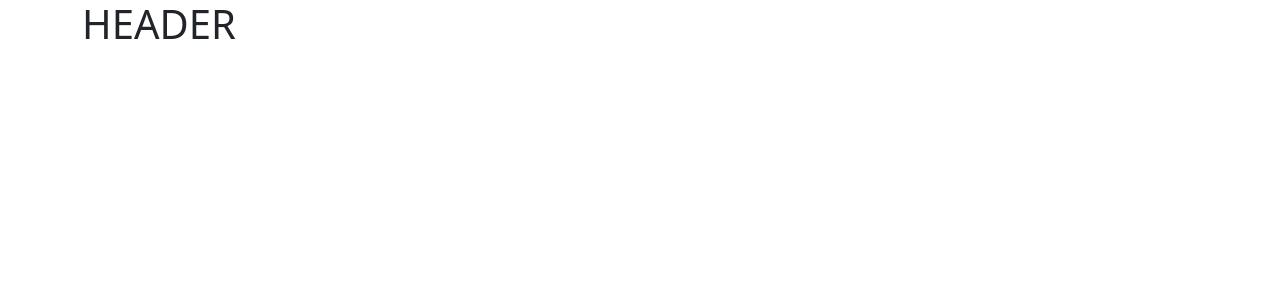
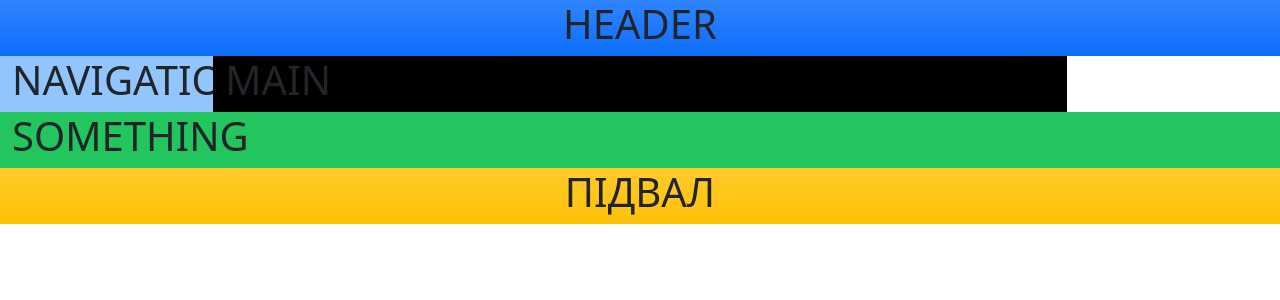
Before and after one commit to VladGrushevoi/learning-typescript, a React (Vite) app in the folder e-journal/: page / in a window 1280 px wide. Shown: the top 300 px of the page. Built offline with nearby package versions, Linux system fonts and the light colour scheme.

Commit message:
add tailwind css

```diff
--- a/e-journal/index.html
+++ b/e-journal/index.html
@@ -5,9 +5,8 @@
   <meta charset="UTF-8" />
   <link rel="icon" type="image/svg+xml" href="/vite.svg" />
   <meta name="viewport" content="width=device-width, initial-scale=1.0" />
-  <link rel="stylesheet" href="https://cdn.jsdelivr.net/npm/bootstrap@5.3.0/dist/css/bootstrap.min.css"
-    integrity="sha384-9ndCyUaIbzAi2FUVXJi0CjmCapSmO7SnpJef0486qhLnuZ2cdeRhO02iuK6FUUVM" crossorigin="anonymous" />
   <title>Vite + React + TS</title>
+  <script src="https://cdn.tailwindcss.com"></script>
 </head>
 
 <body>
--- a/e-journal/package.json
+++ b/e-journal/package.json
@@ -24,6 +24,7 @@
     "eslint": "^8.38.0",
     "eslint-plugin-react-hooks": "^4.6.0",
     "eslint-plugin-react-refresh": "^0.3.4",
+    "tailwindcss": "^3.3.2",
     "typescript": "^5.0.2",
     "vite": "^4.3.9"
   }
--- a/e-journal/src/App.tsx
+++ b/e-journal/src/App.tsx
@@ -5,22 +5,24 @@ function App() {
 
   return (
     <>
-      <Container>
-        <Row>
-          <h1 className="">HEADER</h1>
+      <Container className='h-full' fluid>
+        <Row className="bg-gradient bg-primary text-center h-1/5">
+          <h1 >HEADER</h1>
         </Row>
-        <Row>
-          <Col>
-
+        <Row className='h-3/5'>
+          <Col xs={2} md={2} className='bg-blue-300'>
+            <h1>NAVIGATION</h1>
           </Col>
-          <Col>
-
+          <Col xs={6} md={8} className='bg-black'>
+            <h1 >MAIN</h1>
           </Col>
-          <Col>
-
+          <Col className='bg-green-500'>
+          <h1 >SOMETHING</h1>
           </Col>
         </Row>
-        <Row></Row>
+        <Row className='bg-gradient bg-warning text-center'>
+          <h1 >ПІДВАЛ</h1>
+        </Row>
       </Container>
     </>
   )
--- a/e-journal/src/index.css
+++ b/e-journal/src/index.css
@@ -0,0 +1,3 @@
+@tailwind base;
+@tailwind components;
+@tailwind utilities;
--- /dev/null
+++ b/e-journal/tailwind.config.js
@@ -0,0 +1,10 @@
+/** @type {import('tailwindcss').Config} */
+module.exports = {
+  content: [
+    "./src/**/*.{js,jsx,ts,tsx}",
+  ],
+  theme: {
+    extend: {},
+  },
+  plugins: [],
+}
```
Also changed, not shown: 1 other file (tests, documents, lock files or other folders).
